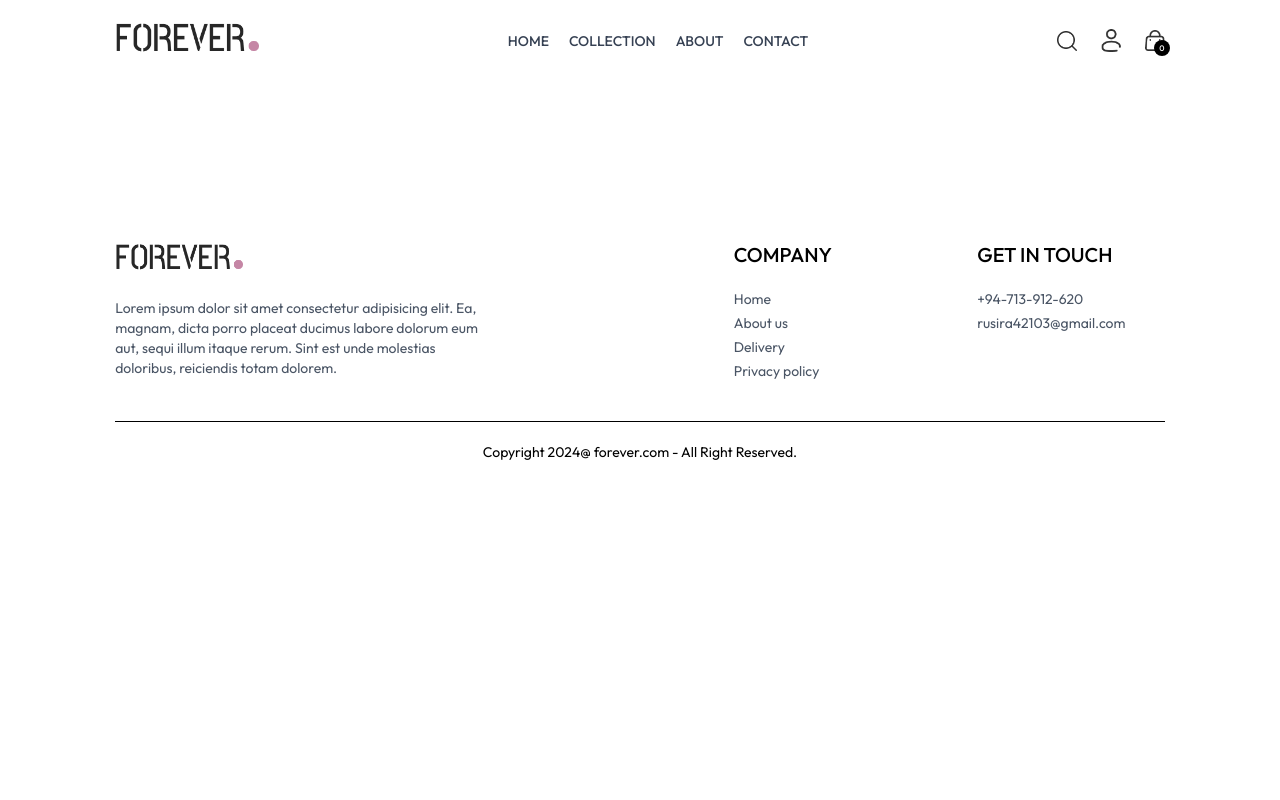
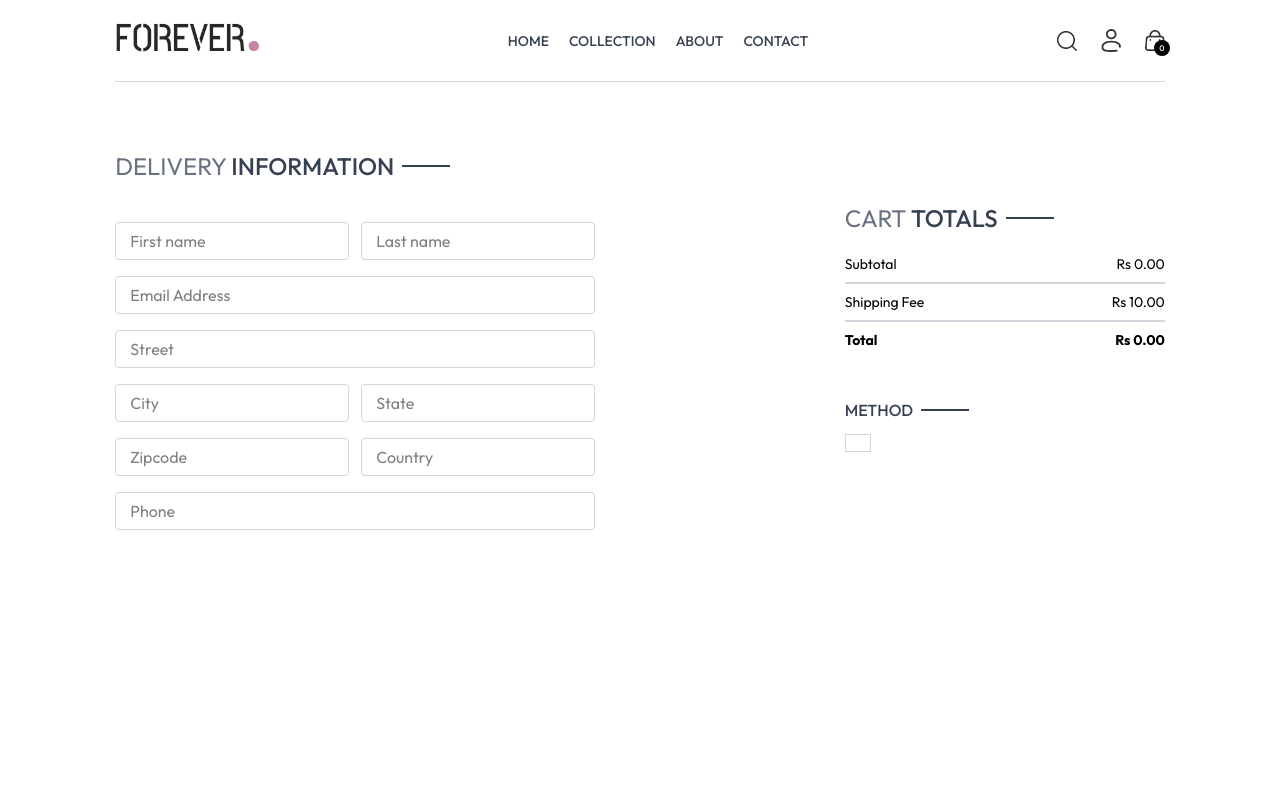
Before and after one commit to rusira12345/FOREVER, a React (Vite) app in the folder frontend/: page /place-order in a window 1280 px wide. Shown: the top 800 px of the page. Built offline with nearby package versions, Linux system fonts and the light colour scheme.

Commit message:
I start to create order page

```diff
--- /dev/null
+++ b/frontend/src/components/CartTotal.jsx
@@ -0,0 +1,32 @@
+import React, { useContext } from 'react'
+import { ShopContext } from '../context/ShopContext'
+import Title from './Title'
+
+const CartTotal = () => {
+    const {getCartAmount,currency,delivery_fee} = useContext(ShopContext)
+  return (
+    <div className='w-full'>
+        <div className='text-2xl'>
+                    <Title text1={'CART'} text2={'TOTALS'}/>
+        </div>
+        <div className='flex flex-col gap-2 mt-2 text-sm'>
+                <div className='flex justify-between'>
+                            <p>Subtotal</p>
+                            <p>{currency}{getCartAmount()}.00</p>
+                </div>
+                <hr className='border-t-2 border-gray-300'/>
+                <div className='flex justify-between'>
+                        <p>Shipping Fee</p>
+                        <p>{currency} {delivery_fee}.00</p>
+                </div>
+                <hr className='border-t-2 border-gray-300'/>
+                <div className='flex justify-between'>
+                          <b>Total</b>
+                          <b>{currency} {(getCartAmount()===0? 0:getCartAmount()+delivery_fee)}.00</b>
+                </div>
+        </div>
+    </div>
+  )
+}
+
+export default CartTotal
--- a/frontend/src/context/ShopContext.jsx
+++ b/frontend/src/context/ShopContext.jsx
@@ -1,4 +1,5 @@
 import React, { useEffect, useState } from 'react'
+import {useNavigate} from "react-router-dom"
 import {products} from "../assets/frontend_assets/assets"
 import { createContext } from 'react'
 import { toast } from 'react-toastify'
@@ -9,7 +10,7 @@ const ShopContextProvider = (props) =>{
     const [search,setSearch] = useState('');
     const [showSearch,setShowSearch] = useState(false);
     const [cartItems,setCartItems] = useState({});
-
+    const navigate = useNavigate()
 
     const addToCart = async(itemId,Size) =>{
         {/*structured clone create a copy of the obejct sice cartItems is a object i use structured clone to
@@ -62,9 +63,35 @@ const ShopContextProvider = (props) =>{
             cartData[itemId][Size] = quantity;
             setCartItems(cartData)
     }
+    const getCartAmount = () =>{
+        let totalAmount = 0;
+        if(!cartItems)
+            {
+                return  totalAmount;
+            }
+        for(const items in cartItems)
+        {
+            let product = products.find((item)=>items===item._id)
+
+            for(const item in cartItems[items])
+            {
+                try{
+                        if(cartItems[items][item]>0)
+                        {
+                            totalAmount = totalAmount +cartItems[items][item]*product.price;
+                        }
+                }catch(error)
+                {
+
+                }
+            }
+
+        }
+        return totalAmount
+    }
     const value = {
         products,currency,delivery_fee,search,setSearch,showSearch,setShowSearch,
-        cartItems,addToCart,getCardCount,updateQuantity
+        cartItems,addToCart,getCardCount,updateQuantity,getCartAmount,navigate
     }
     return(
         <ShopContext.Provider value={value}>
--- a/frontend/src/pages/Cart.jsx
+++ b/frontend/src/pages/Cart.jsx
@@ -2,8 +2,9 @@ import React, { useContext, useEffect, useState } from 'react'
 import {ShopContext} from "../context/ShopContext"
 import Title from '../components/Title'
 import { assets } from '../assets/frontend_assets/assets'
+import CartTotal from '../components/CartTotal'
 const Cart = () => {
-  const {cartItems,products,currency,updateQuantity} = useContext(ShopContext)
+  const {cartItems,products,currency,updateQuantity,navigate} = useContext(ShopContext)
   const [cartData,setcartData] = useState([])
   useEffect(()=>{
     const tempData = [];
@@ -50,6 +51,14 @@ const Cart = () => {
           })
         }
       </div>
+      <div className='flex justify-end my-20'>
+          <div className='w-full sm:w-[450px]'>
+                <CartTotal/>
+                <div className='w-full text-end'>
+                    <button onClick={()=>navigate("/place-order")} className='bg-black text-white text-sm my-8 px-8 py-3 cursor-pointer'>PROCEED TO CHECKOUT</button>
+                </div>
+          </div>
+      </div>
     </div>
   )
 }
--- a/frontend/src/pages/PlaceOrder.jsx
+++ b/frontend/src/pages/PlaceOrder.jsx
@@ -1,9 +1,46 @@
 import React from 'react'
+import Title from '../components/Title'
+import CartTotal from '../components/CartTotal'
 
 const PlaceOrder = () => {
   return (
-    <div>
-
+    <div className='flex flex-col sm:flex-row justify-between gap-4 pt-5 sm:pt-14 min-h-[80vh] border-t border-gray-300'>
+        {/*------------left side--------- */}
+        <div className='flex flex-col gap-4 w-full sm:max-w-[480px]'>
+                <div className='text-xl sm:text-2xl my-3'>
+                        <Title text1={'DELIVERY'} text2={"INFORMATION"}/>
+                </div>
+                <div className='flex gap-3'>
+                      <input className="border border-gray-300 rounded py-1.5 px-3.5 w-full" placeholder="First name" type="text" />
+                      <input className="border border-gray-300 rounded py-1.5 px-3.5 w-full" placeholder="Last name" type="text" />
+                </div>
+                <input className="border border-gray-300 rounded py-1.5 px-3.5 w-full" placeholder="Email Address" type="email" />
+                <input className="border border-gray-300 rounded py-1.5 px-3.5 w-full" placeholder="Street" type="text" />
+                <div className='flex gap-3'>
+                      <input className="border border-gray-300 rounded py-1.5 px-3.5 w-full" placeholder="City" type="text" />
+                      <input className="border border-gray-300 rounded py-1.5 px-3.5 w-full" placeholder="State" type="text" />
+                </div>
+                <div className='flex gap-3'>
+                      <input className="border border-gray-300 rounded py-1.5 px-3.5 w-full" placeholder="Zipcode" type="number" />
+                      <input className="border border-gray-300 rounded py-1.5 px-3.5 w-full" placeholder="Country" type="text" />
+                </div>
+                <input className="border border-gray-300 rounded py-1.5 px-3.5 w-full" placeholder="Phone" type="number" />
+        </div>
+        {/*----Rightside ----- */}
+        <div className='mt-8'>
+              <div className='mt-8 min-w-80'>
+                  <CartTotal/>
+              </div>
+              <div className='mt-12'>
+                    <Title text={"PAYMENT"} text2={"METHOD"}/>
+                    {/*--payment method selection----- */}
+                    <div className='flex gap-3 flex-col lg:flex-row'>
+                            <div className='flex items-center gap-3 border border-gray-300  p-2 px-3 cursor-pointer'>
+                              <p></p>
+                            </div>
+                    </div>
+              </div>
+        </div>
     </div>
   )
 }
```
